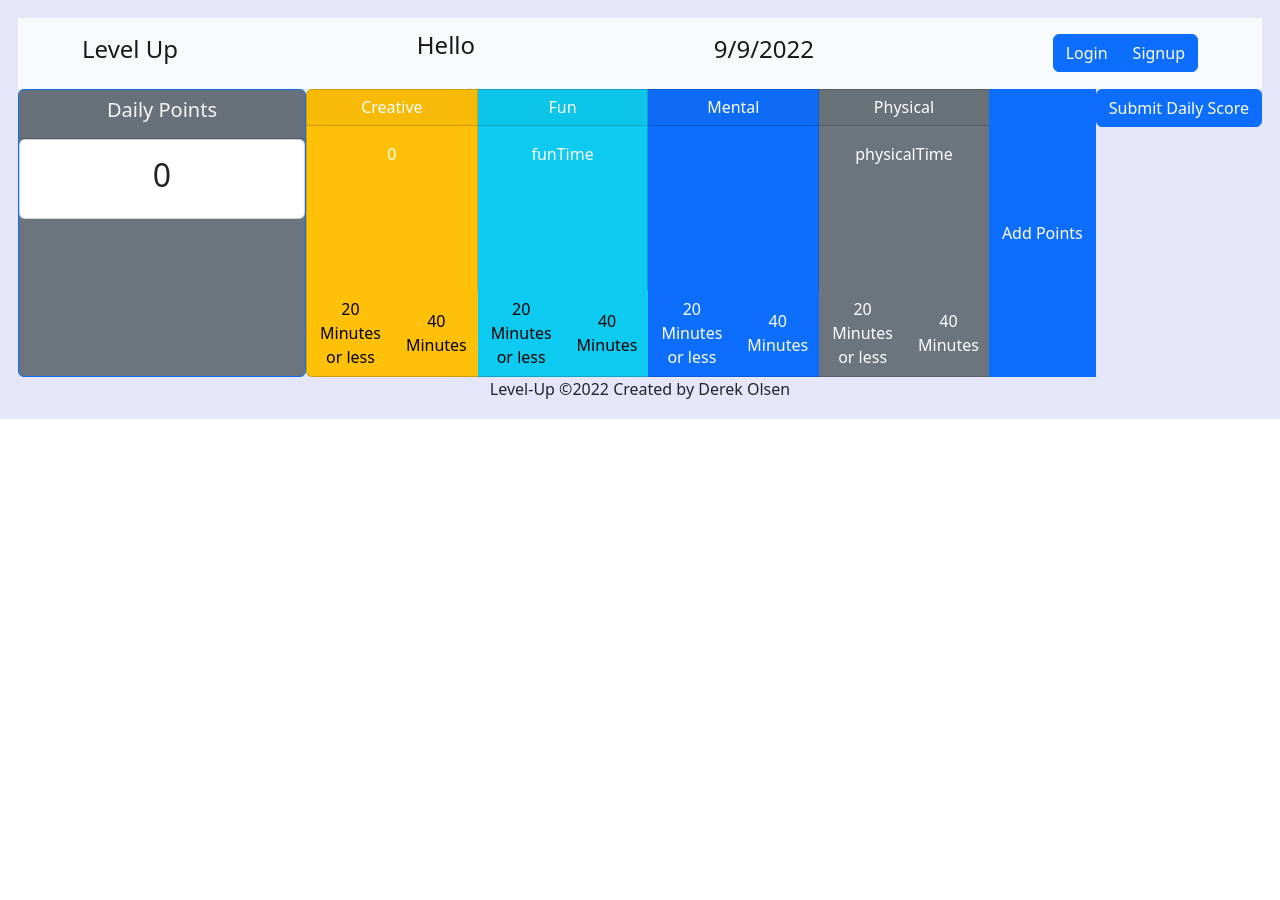
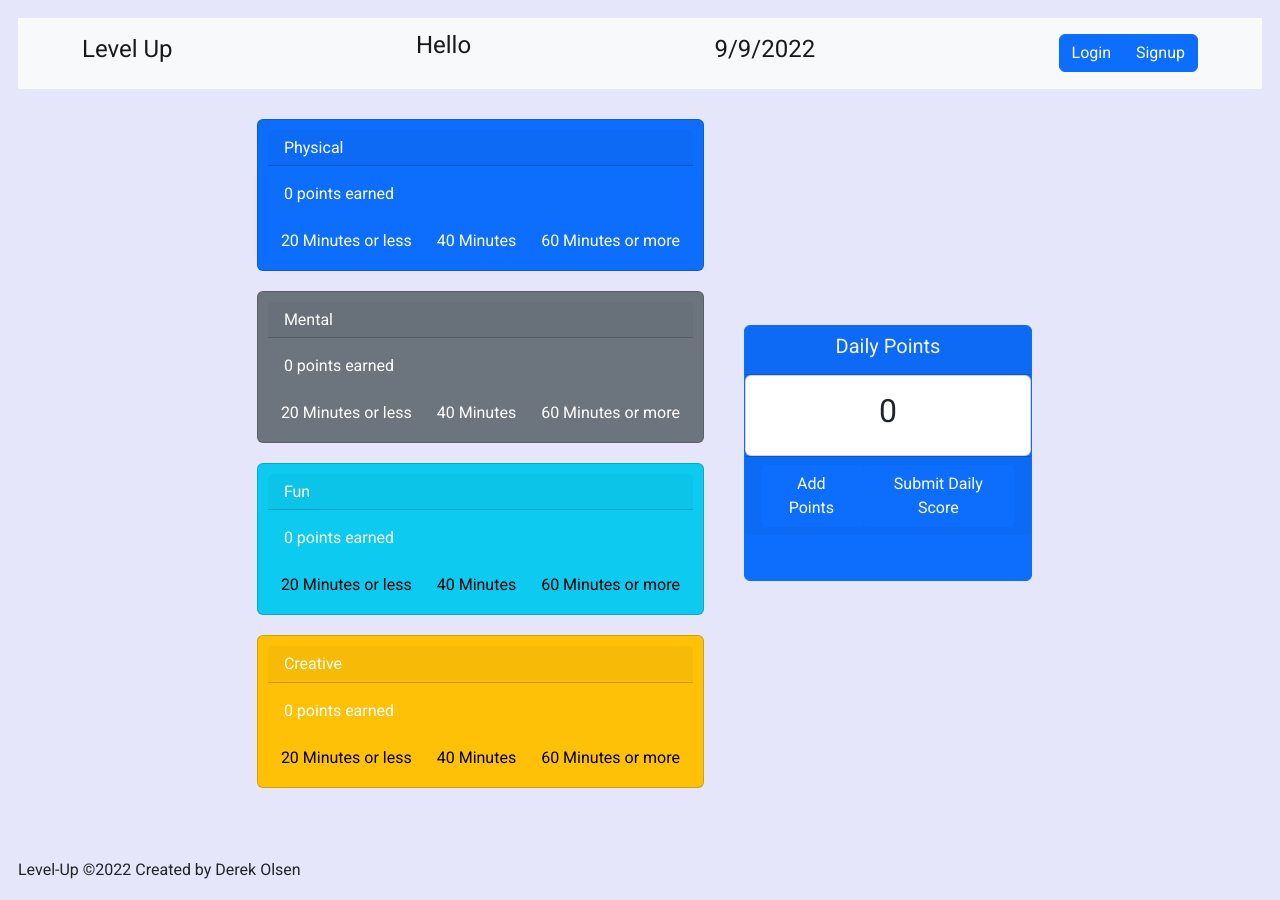
Before and after one commit to Dolsen0/level-up-react, a React (Create React App) app: page / in a window 1280 px wide. Before the commit the page ends 800 px from the top, so only its background shows below. Built offline with nearby package versions, Linux system fonts and the light colour scheme; no server answers.

Commit message:
added basic styling to page

```diff
--- a/public/index.html
+++ b/public/index.html
@@ -1,6 +1,9 @@
 <!DOCTYPE html>
 <html lang="en">
   <head>
+    <link rel="preconnect" href="https://fonts.googleapis.com">
+    <link rel="preconnect" href="https://fonts.gstatic.com" crossorigin>
+    <link href="https://fonts.googleapis.com/css2?family=Roboto:wght@100;300;400&display=swap" rel="stylesheet">
     <meta charset="utf-8" />
     <link rel="icon" href="%PUBLIC_URL%/favicon.ico" />
     <meta name="viewport" content="width=device-width, initial-scale=1" />
--- a/src/App.css
+++ b/src/App.css
@@ -1,48 +1,59 @@
 .App {
+  padding: 18px;
+  /* text-align: center; */
+  /* width: 80vw; */
+  background-color:lavender;
+  font-family: 'Roboto', sans-serif;
+
+}
+
+.mainDisplay{
+
   display: flex;
-  flex-direction: column;
-  justify-content: center;
-  padding: 18px;
-  text-align: center;
-  /* width: 40vw; */
-  background-color:lavender;
+  flex-direction: row-reverse;
+  align-items: center;
+  width: 80vw;
 }
 
 .scoreboard{
+  text-align: center;
   display: flex;
   flex-direction: column;
+  padding: 10px;
 }
 
 .mainScore{
   display: flex;
+  flex-direction: column;
   justify-content: center;
-}
-
-
-.catRow1{
-  display: flex;
-  justify-content: center;
-  align-items: center;
 }
 
 #mainScoreHeader{
   color: whitesmoke;
 }
 
-
- /* #mental{
-  background-color: burlywood;
+.categories{
+  display: flex;
+  flex-direction: column-reverse;
+  align-items: center;
+  padding: 10px;
+  margin: 10px;
 
 }
-/*
+
 #creative{
-  background-color: red;
+  padding: 10px;
+  margin: 10px;
 }
-
+#mental{
+  padding: 10px;
+  margin: 10px;
+}
 #physical{
-  background-color: darkgrey;
+  padding: 10px;
+  margin: 10px;
 }
 #fun{
-  background-color: blue;
+  padding: 10px;
+  margin: 10px;
 }
-*/
--- a/src/components/AddScore.jsx
+++ b/src/components/AddScore.jsx
@@ -2,9 +2,7 @@
 import { Button } from "react-bootstrap";
 
 export default function AddScore({ dailyScore, setMainScore }){
-    // const[score, setScore] = useState('')
     const addScore = () => {
-         // fetch("localhost:5785/user")
         fetch("https://level-up-do.web.app/user/15d9vJM7UV04Nh2vY2Lx", {
             method: 'PATCH',
             mode: 'cors',
--- a/src/components/MainScore.jsx
+++ b/src/components/MainScore.jsx
@@ -1,5 +1,5 @@
 import { useEffect, useState } from "react";
-import { Button, ButtonGroup, CardGroup } from "react-bootstrap";
+import { Button, ButtonGroup } from "react-bootstrap";
 import Card from "react-bootstrap/Card";
 import CardHeader from "react-bootstrap/esm/CardHeader";
 import AddScore from "./AddScore.jsx";
@@ -25,13 +25,14 @@ export default function MainScore() {
 
   return (
     <>
+      <div className="mainDisplay">
       <div className="scoreboard">
         <ButtonGroup>
           <Card
-            bg="secondary"
+            bg="primary"
             key="secondary"
             border="primary"
-            style={{ width: "18rem", height: "18rem" }}
+            style={{ width: "18rem", height: "16rem" }}
           >
             <CardHeader>
               {" "}
@@ -40,15 +41,33 @@ export default function MainScore() {
             <Card body>
               <h2>{mainScore}</h2>
             </Card>
+            <Card.Footer>
+
+            <ButtonGroup>
+
+        <Button
+          onClick={async (e) =>
+            ( await setDailyScore(
+              creativeTime + physicalTime + funTime + mentalTime
+              ))
+            }
+            >
+          Add Points
+        </Button>
+        <AddScore dailyScore={dailyScore} setMainScore={setMainScore} />
+          </ButtonGroup>
+
+            </Card.Footer>
           </Card>
         </ButtonGroup>
       </div>
 
-      <CardGroup>
-        <Card bg="warning" text="white">
+      <div className="categories">
+
+        <Card id="creative" bg="warning" text="white">
           <Card.Header as="h6">Creative</Card.Header>
-          <Card.Body id="creative" variant="outline-primary">
-            {creativeTime}
+          <Card.Body variant="outline-primary">
+          {`${creativeTime} points earned`}
           </Card.Body>
           <ButtonGroup>
             <Button variant="warning" onClick={() => setCreativeTime(15)}>
@@ -63,9 +82,9 @@ export default function MainScore() {
           </ButtonGroup>
         </Card>
 
-        <Card bg="info" text="white">
+        <Card id="fun" bg="info" text="white">
           <Card.Header as="h6">Fun</Card.Header>
-          <Card.Body id="fun">funTime</Card.Body>
+          <Card.Body >{`${funTime} points earned`}</Card.Body>
           {/* <Card.Footer>  */}
           <ButtonGroup>
             <Button variant="info" onClick={() => setFunTime(15)}>
@@ -81,54 +100,45 @@ export default function MainScore() {
           {/* </Card.Footer> */}
         </Card>
 
-        <Card bg="primary" text="white">
+        <Card id="mental" bg="secondary" text="white">
           <Card.Header as="h6">Mental</Card.Header>
-          <Card.Body bg="secondary" id="mental">
+          <Card.Body bg="secondary" >
+          {`${mentalTime} points earned`}
           </Card.Body>
           <ButtonGroup>
-            <Button variant="primary" onClick={() => setMentalTime(15)}>
+            <Button variant="secondary" onClick={() => setMentalTime(15)}>
               20 Minutes or less
             </Button>
-            <Button variant="primary" onClick={() => setMentalTime(20)}>
+            <Button variant="secondary" onClick={() => setMentalTime(20)}>
               40 Minutes
             </Button>
-            <Button variant="primary" onClick={() => setMentalTime(25)}>
+            <Button variant="secondary" onClick={() => setMentalTime(25)}>
               60 Minutes or more
             </Button>
           </ButtonGroup>
         </Card>
 
-        <Card bg="secondary" text="white" onClick={() => {}}>
+        <Card id="physical" bg="primary" text="white" onClick={() => {}}>
           <Card.Header as="h6">Physical</Card.Header>
-          <Card.Body id="physical">physicalTime</Card.Body>
+          <Card.Body >{`${physicalTime} points earned`}</Card.Body>
           <ButtonGroup>
-            <Button variant="secondary" onClick={() => setPhysicalTime(15)}>
+            <Button variant="primary" onClick={() => setPhysicalTime(15)}>
               20 Minutes or less
             </Button>
-            <Button variant="secondary" onClick={() => setPhysicalTime(20)}>
+            <Button variant="primary" onClick={() => setPhysicalTime(20)}>
               40 Minutes
             </Button>
-            <Button variant="secondary" onClick={() => setPhysicalTime(25)}>
+            <Button variant="primary" onClick={() => setPhysicalTime(25)}>
               60 Minutes or more
             </Button>
           </ButtonGroup>
         </Card>
-        <ButtonGroup>
-        <CardGroup>
+        </div>
+        </div>
 
-        </CardGroup>
-        <Button
-          onClick={async (e) =>
-            ( await setDailyScore(
-              creativeTime + physicalTime + funTime + mentalTime
-              )) + console.log(dailyScore)
-            }
-            >
-          Add Points
-        </Button>
-        <AddScore dailyScore={dailyScore} setMainScore={setMainScore} />
-          </ButtonGroup>
-      </CardGroup>
+
+
+
     </>
   );
 }
```
Also changed, not shown: src/App.js (+1 -8 lines).
